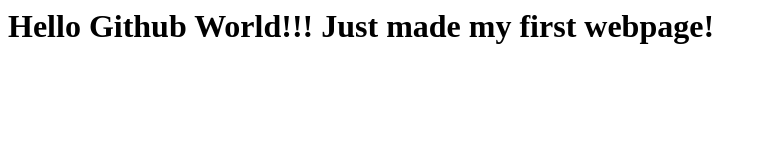
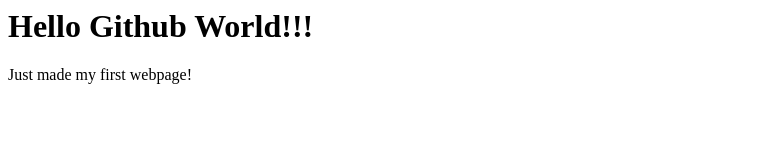
Before and after one commit to Raffa-el/helloworldweb, a plain HTML site: page index.html in a window 1280 px wide. Shown: the whole page, without its empty margins (0-767 px from the left). Drawn offline with Linux system fonts and the light colour scheme.

Commit message:
Update index.html

```diff
--- a/index.html
+++ b/index.html
@@ -1,2 +1,5 @@
-<p> <h1>Hello Github World!!!</h> Just made my first webpage! </p>
-<Img src="https://www.gannett-cdn.com/-mm-/25e0d721cfcbd7f3f43852fbe071e643ba3d076e/c=242-0-1439-898/local/-/media/2018/01/02/USATODAY/usatsports/img_wtw_spongebob01_0105_1_1_nc9j38e8_69782464.jpg?width=534&height=401&fit=crop />
+<p> <h1>Hello Github World!!!</h1> Just made my first webpage! </p>
+
+
+
+<Img src="https://www.gannett-cdn.com/-mm-/25e0d721cfcbd7f3f43852fbe071e643ba3d076e/c=242-0-1439-898/local/-/media/2018/01/02/USATODAY/usatsports/img_wtw_spongebob01_0105_1_1_nc9j38e8_69782464.jpg?width=534&height=401&fit=crop/>
```
